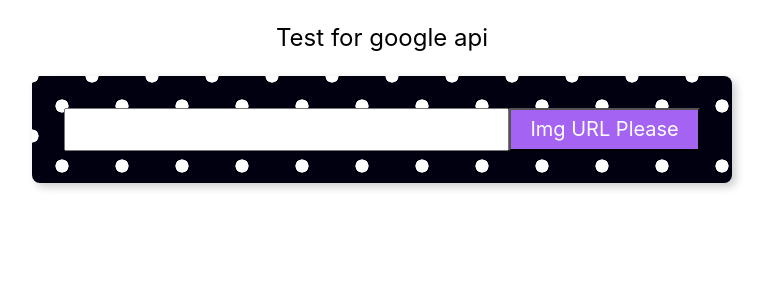
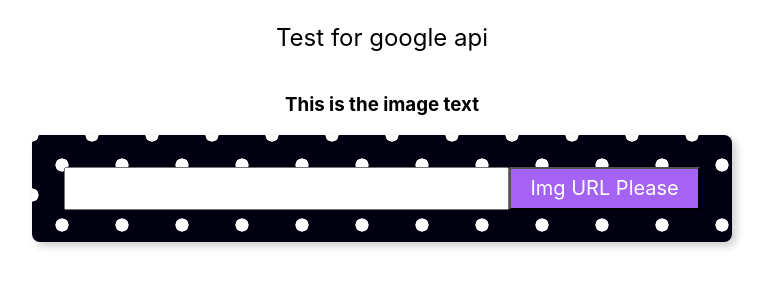
Before and after one commit to Adrianchin/image-to-text, a React (Create React App) app: page / in a window 1280 px wide. Shown: the top 300 px of the page, without its empty margins (258-1028 px from the left). Built offline with nearby package versions, Linux system fonts and the light colour scheme.

Commit message:
Update to show text on top. Before DeepL

```diff
--- a/src/App.js
+++ b/src/App.js
@@ -12,6 +12,7 @@ outside the function, otherwise it will return with async properties*/
   const [imageURL, setImageURL] = useState('');
   const [googleData, setGoogleData] = useState('');
   const [box, setBox] = useState("");
+  const[imageText, setImageText] = useState("");
 
 /* Old promise function below
   const onImageSubmit = () => {
@@ -85,12 +86,22 @@ const onImageSubmit = () => {
 
       setBox(imageBox);
       setGoogleData(imageInformation);
+      setImageText(imageInformation[0].description);
     };
   fetchImageInfo();
 };
 console.log("This is google data in box state", box);
 console.log("Fetched GoogleData", googleData);
+console.log("Image Text", imageText);
 
+const JapaneseText = () => {
+  return(
+    <div className = "center">
+      <h3>{`This is the image text`}</h3>
+      <h5>{`${imageText}`}</h5>
+    </div>
+  );
+}
 
 const ImageWithText = () => {
   return(
@@ -120,6 +131,7 @@ return (
     <p className = 'f3 center'>
         Test for google api
     </p>
+    <JapaneseText/>
     <div className='center'>
       <div
       className='form center pa4 br3 shadow-5'
```
